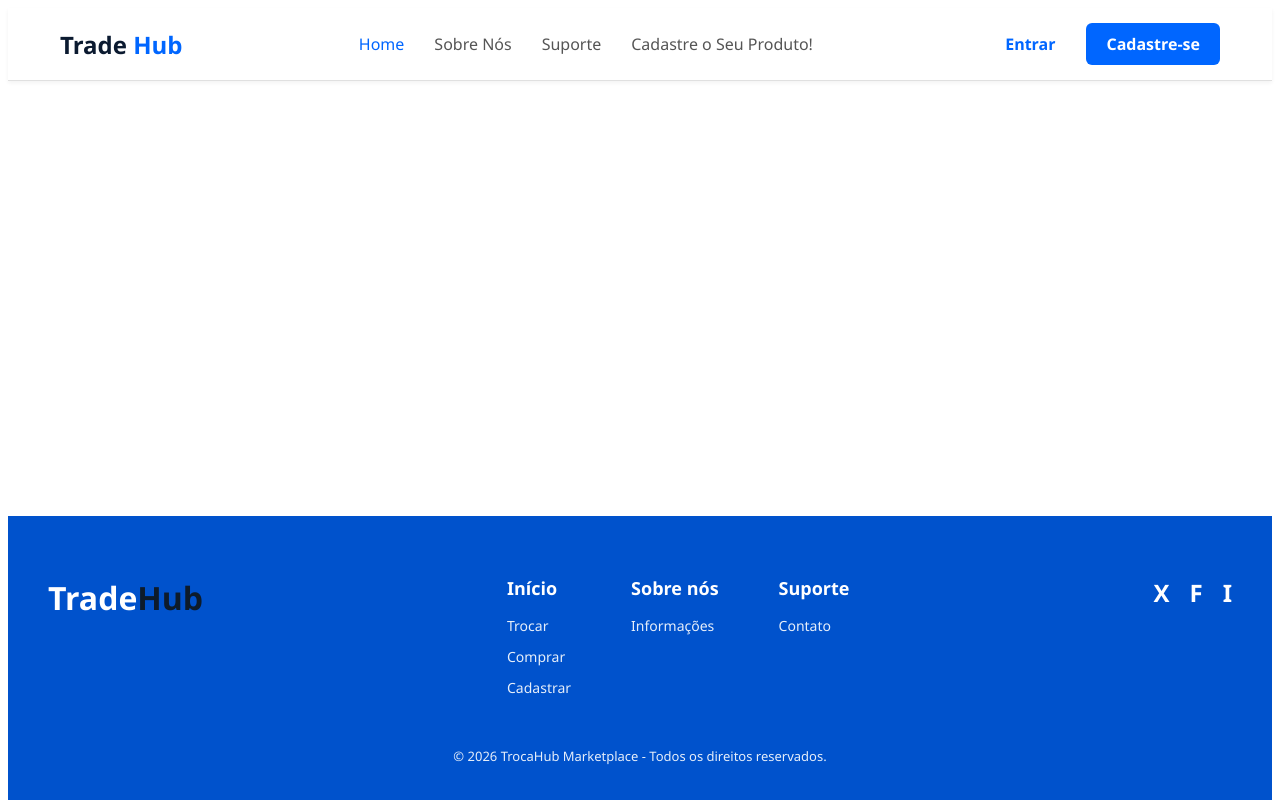
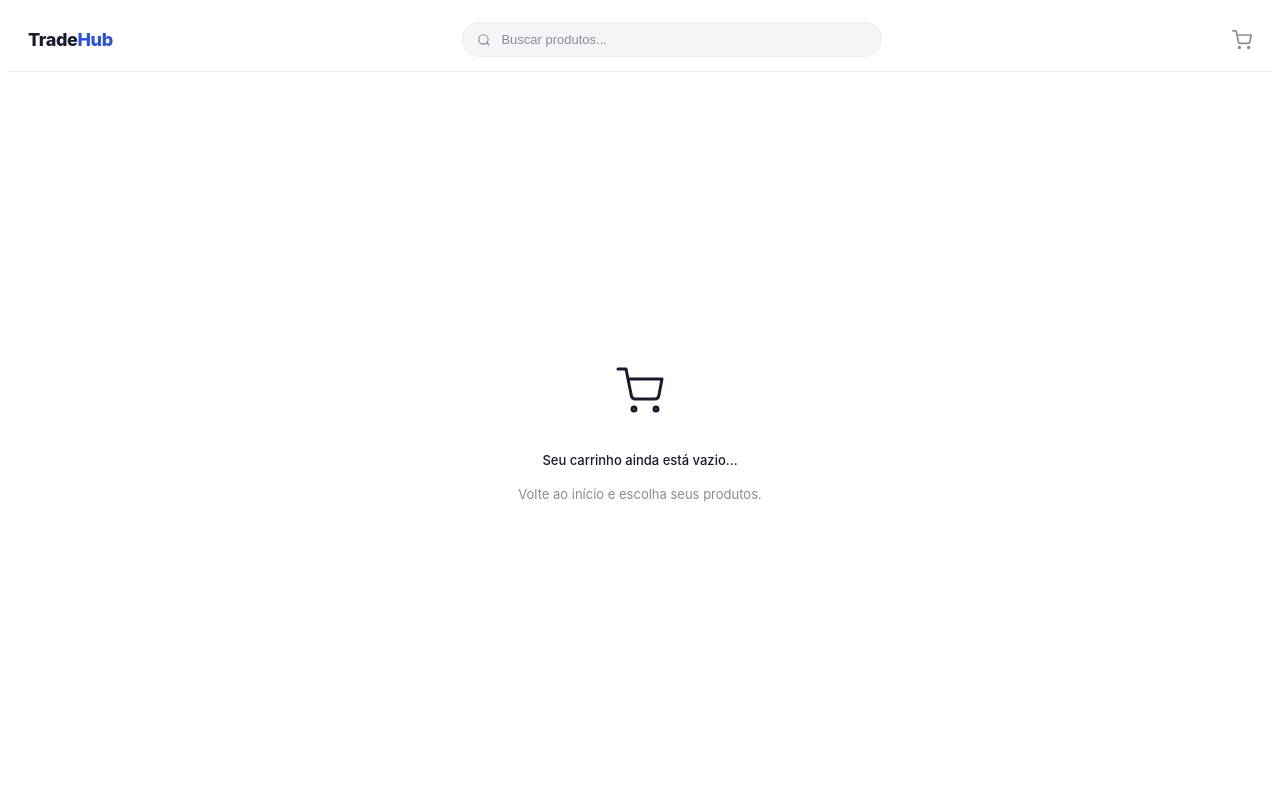
Before and after one commit to Hackathon-Trade-Hub/Trade-hub, a Vue app: page /carrinho in a window 1280 px wide. Shown: the top 800 px of the page. Built offline with nearby package versions, Linux system fonts and the light colour scheme.

Commit message:
FEAT: FooterComponent agora inclui RouterLink para navegação. - Adicionado um link para o Carrinho no HeaderComponent para facilitar o acesso. - Atualizada a configuração da route para incluir a nova rota do Carrinho.

```diff
--- a/package.json
+++ b/package.json
@@ -14,8 +14,8 @@
   },
   "dependencies": {
     "bootstrap": "^5.3.8",
-    "vue": "^3.5.40",
-    "vue-router": "^5.2.0"
+     "vue": "^3.5.40",
+     "vue-router": "^4.2.12"
   },
   "devDependencies": {
     "@eslint/js": "^10.0.1",
--- a/src/App.vue
+++ b/src/App.vue
@@ -1,6 +1,6 @@
 <template>
   <div id="layout-app">
-    <HeaderComponent />
+    <HeaderComponent v-if="route.path !== '/carrinho'" />
 
     <main class="conteudo-principal">
       <router-view />
@@ -11,8 +11,11 @@
 </template>
 
 <script setup>
+import { useRoute } from 'vue-router'
 import HeaderComponent from './components/Header.vue'
 import FooterComponent from './components/Footer.vue'
+
+const route = useRoute()
 
 
 </script>
--- a/src/Views/carrinho.vue
+++ b/src/Views/carrinho.vue
@@ -1,9 +1,159 @@
 <template>
+    <div class="carrinho-page">
+        <header class="carrinho-header">
+            <div class="logo">Trade<span>Hub</span></div>
 
+            <div class="search-bar">
+                <svg width="14" height="14" viewBox="0 0 24 24" fill="none" stroke="currentColor" stroke-width="2">
+                    <circle cx="11" cy="11" r="8"></circle>
+                    <line x1="21" y1="21" x2="16.65" y2="16.65"></line>
+                </svg>
+                <input type="text" placeholder="Buscar produtos..." />
+            </div>
+
+            <div class="header-actions">
+                <a href="#" class="cart-link" aria-label="Carrinho">
+                    <svg width="20" height="20" viewBox="0 0 24 24" fill="none" stroke="currentColor" stroke-width="2"
+                        stroke-linecap="round" stroke-linejoin="round">
+                        <circle cx="9" cy="21" r="1"></circle>
+                        <circle cx="20" cy="21" r="1"></circle>
+                        <path d="M1 1h4l2.68 13.39a2 2 0 0 0 2 1.61h9.72a2 2 0 0 0 2-1.61L23 6H6"></path>
+                    </svg>
+                </a>
+            </div>
+        </header>
+
+        <main class="cart-empty">
+            <div class="cart-empty-icon">
+                <svg width="48" height="48" viewBox="0 0 24 24" fill="none" stroke="currentColor" stroke-width="1.5"
+                    stroke-linecap="round" stroke-linejoin="round">
+                    <circle cx="9" cy="21" r="1"></circle>
+                    <circle cx="20" cy="21" r="1"></circle>
+                    <path d="M1 1h4l2.68 13.39a2 2 0 0 0 2 1.61h9.72a2 2 0 0 0 2-1.61L23 6H6"></path>
+                </svg>
+            </div>
+            <div class="cart-empty-text">
+                <p>Seu carrinho ainda está vazio...</p>
+                <p>Volte ao início e escolha seus produtos.</p>
+            </div>
+        </main>
+    </div>
 </template>
+
 <script>
+export default {
+    name: "CarrinhoView",
+};
+</script>
 
-</script>
-<style>
+<style scoped>
+.carrinho-page {
+    --blue: #2952e3;
+    --blue-dark: #1e3fc0;
+    --text: #1a1a2e;
+    --muted: #8a8a9a;
+    --border: #ececf2;
+    --bg: #ffffff;
 
+    font-family: -apple-system, BlinkMacSystemFont, "Segoe UI", Roboto, Helvetica, Arial, sans-serif;
+    background: var(--bg);
+    color: var(--text);
+    min-height: 100vh;
+    display: flex;
+    flex-direction: column;
+}
+
+.carrinho-header {
+    display: flex;
+    align-items: center;
+    justify-content: space-between;
+    gap: 16px;
+    padding: 14px 20px;
+    border-bottom: 1px solid var(--border);
+}
+
+.logo {
+    font-size: 18px;
+    font-weight: 800;
+    white-space: nowrap;
+    letter-spacing: -0.02em;
+}
+
+.logo span {
+    color: var(--blue);
+}
+
+.search-bar {
+    flex: 1;
+    display: flex;
+    align-items: center;
+    gap: 8px;
+    background: #f5f5f8;
+    border: 1px solid var(--border);
+    border-radius: 20px;
+    padding: 8px 14px;
+    max-width: 420px;
+}
+
+.search-bar svg {
+    flex-shrink: 0;
+    color: var(--muted);
+}
+
+.search-bar input {
+    border: none;
+    background: transparent;
+    outline: none;
+    font-size: 13px;
+    width: 100%;
+    color: var(--text);
+}
+
+.search-bar input::placeholder {
+    color: var(--muted);
+}
+
+.header-actions {
+    display: flex;
+    align-items: center;
+    gap: 14px;
+    flex-shrink: 0;
+}
+
+.cart-link {
+    color: var(--muted);
+    display: flex;
+}
+
+.cart-empty {
+    flex: 1;
+    display: flex;
+    flex-direction: column;
+    align-items: center;
+    justify-content: center;
+    text-align: center;
+    padding: 60px 24px;
+    gap: 18px;
+}
+
+.cart-empty-icon {
+    width: 56px;
+    height: 56px;
+    display: flex;
+    align-items: center;
+    justify-content: center;
+    color: var(--text);
+}
+
+.cart-empty-text p {
+    font-size: 13px;
+    line-height: 1.6;
+    color: var(--muted);
+    max-width: 260px;
+}
+
+.cart-empty-text p:first-child {
+    color: var(--text);
+    font-weight: 500;
+}
 </style>
--- a/src/components/Footer.vue
+++ b/src/components/Footer.vue
@@ -43,9 +43,9 @@
 
 <script>
   import { RouterLink } from 'vue-router';
-  import router from '@/router';
 export default {
-  name: 'FooterComponent'
+  name: 'FooterComponent',
+  components: { RouterLink }
 }
 </script>
 
--- a/src/components/Header.vue
+++ b/src/components/Header.vue
@@ -10,6 +10,7 @@
           <li><RouterLink to="/sobre">Sobre Nós</RouterLink></li>
           <li><RouterLink to="/suporte">Suporte</RouterLink></li>
           <li><RouterLink to="/cadastrarP">Cadastre o Seu Produto!</RouterLink></li>
+          <li><RouterLink to="/carrinho">Carrinho</RouterLink></li>
         </ul>
       </nav>
       <div class="header-actions">
@@ -22,7 +23,6 @@
 
 <script>
 import { RouterLink } from 'vue-router';
-import router from '@/router';
 export default {
   name: 'HeaderComponent'
 }
--- a/src/router/index.js
+++ b/src/router/index.js
@@ -2,6 +2,7 @@ import { createRouter, createWebHistory } from 'vue-router'
 import HomeView from '@/Views/HomeView.vue'
 import CadProduto from '@/Views/CadProduto.vue'
 import EditPerf from '@/Views/EditarPerfil.vue'
+import Carrinho from '@/Views/carrinho.vue'
 const router = createRouter({
   history: createWebHistory(import.meta.env.BASE_URL),
   routes: [
@@ -9,6 +10,11 @@ const router = createRouter({
       path: '/',
       name: 'home',
       component: HomeView
+    },
+    {
+      path: '/carrinho',
+      name: 'carrinho',
+      component: Carrinho
     },
     {
       path: '/cadastrarP',
```
Also changed, not shown: 1 other file (tests, documents, lock files or other folders).
